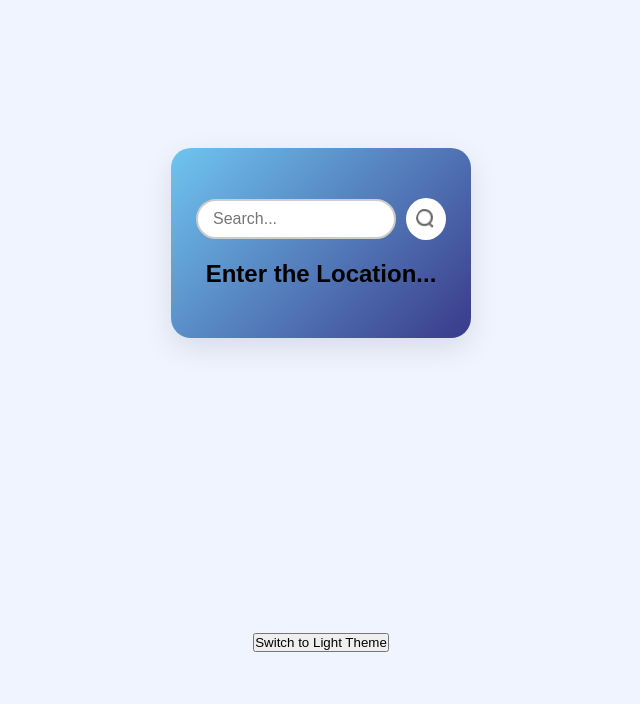
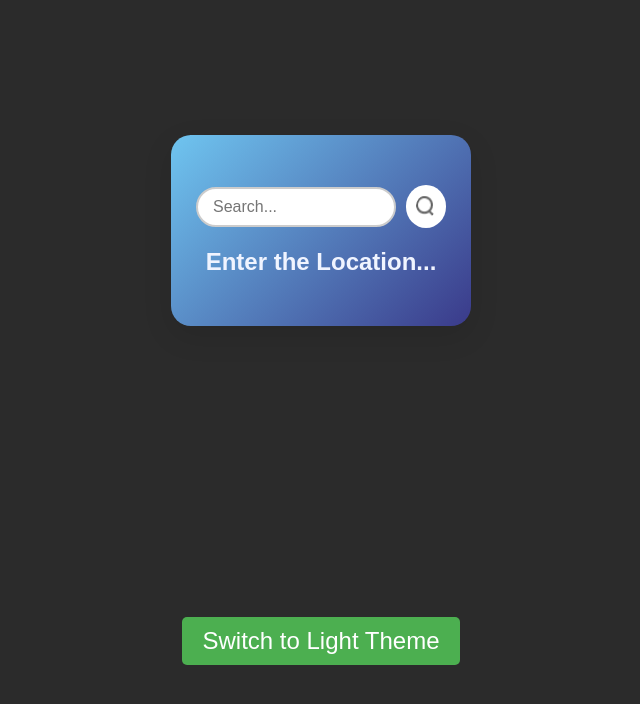
Before and after one commit to VarunGithub9/WeatherApp, a React (Vite) app: page / in a window 1280 px wide. Shown: the top 704 px of the page, without its empty margins (319-959 px from the left). Built offline with nearby package versions, Linux system fonts and the light colour scheme.

Commit message:
Update App.css

```diff
--- a/src/App.css
+++ b/src/App.css
@@ -4,12 +4,50 @@
     box-sizing: border-box;
 }
 
+body {
+    font-family: 'Poppins', sans-serif;
+    font-weight: 600;
+}
+
 .app {
     min-height: 100vh;
     display: grid;
     place-items: center;
+    font-size: 1.5em;
+    transition: background-color 0.3s ease;
+}
+
+.light {
     background-color: #f0f4ff;
-    font-family: 'Poppins', sans-serif;
-    font-weight: 600;
-    font-size: 1.5em;
+    color: #333;
 }
+
+.dark {
+    background-color: #2b2b2b;
+    color: #f0f4ff;
+}
+
+.theme-toggle-btn {
+    margin-top: 20px;
+    padding: 10px 20px;
+    background-color: #4caf50;
+    color: white;
+    border: none;
+    border-radius: 5px;
+    cursor: pointer;
+    font-size: 1em;
+    transition: background-color 0.3s ease, color 0.3s ease;
+}
+
+.theme-toggle-btn:hover {
+    background-color: #45a049;
+}
+
+.theme-toggle-btn.dark {
+    background-color: #f0f4ff;
+    color: #333;
+}
+
+.theme-toggle-btn.dark:hover {
+    background-color: #ccc;
+}
```
